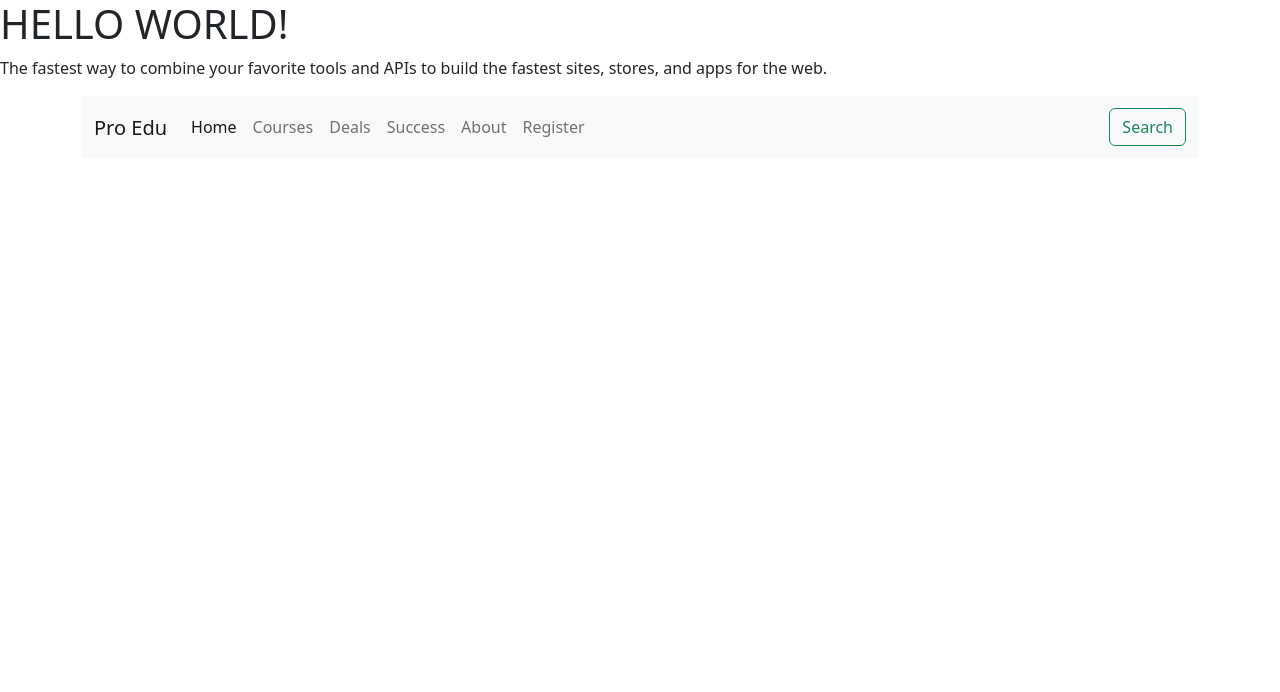
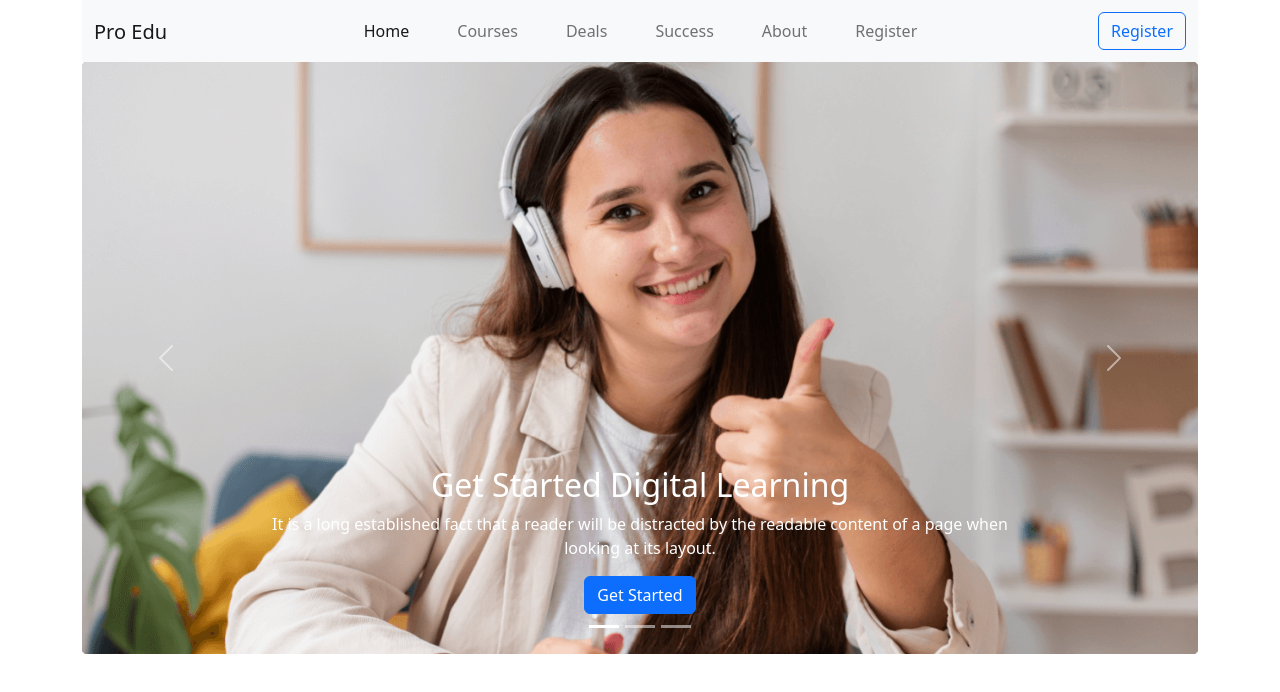
Before and after one commit to sksalleh/edTech, a plain HTML site: page index.html in a window 1280 px wide. Drawn offline with nearby package versions, Linux system fonts and the light colour scheme.

Commit message:
setting up carousel

```diff
--- a/index.html
+++ b/index.html
@@ -8,8 +8,6 @@
     <link href="https://cdn.jsdelivr.net/npm/bootstrap@5.2.0/dist/css/bootstrap.min.css" rel="stylesheet" integrity="sha384-gH2yIJqKdNHPEq0n4Mqa/HGKIhSkIHeL5AyhkYV8i59U5AR6csBvApHHNl/vI1Bx" crossorigin="anonymous">
 </head>
 <body>
-    <h1>HELLO WORLD!</h1>
-	<p>The fastest way to combine your favorite tools and APIs to build the fastest sites, stores, and apps for the web. </p>
     <header class="container">
         <nav class="navbar navbar-expand-lg bg-light">
             <div class="container-fluid">
@@ -17,19 +15,60 @@
                 <button class="navbar-toggler" type="button" data-bs-toggle="collapse" data-bs-target="#navbarNav" aria-controls="navbarNav" aria-expanded="false" aria-label="Toggle navigation">
                     <span class="navbar-toggler-icon"></span>
                 </button>
-                <div class="collapse navbar-collapse text-center" id="navbarNav">
+                <div class="collapse navbar-collapse justify-content-center" id="navbarNav">
                     <ul class="navbar-nav">
-                        <li class="nav-item"><a class="nav-link active" aria-current="page" href="#">Home</a></li>
-                        <li class="nav-item"><a class="nav-link" href="#">Courses</a></li>
-                        <li class="nav-item"><a class="nav-link" href="#">Deals</a></li>
-                        <li class="nav-item"><a class="nav-link" href="#">Success</a></li>
-                        <li class="nav-item"><a class="nav-link" href="#">About</a></li>
-                        <li class="nav-item"><a class="nav-link" href="#">Register</a></li>
+                        <li class="nav-item px-3"><a class="nav-link active" aria-current="page" href="#">Home</a></li>
+                        <li class="nav-item px-3"><a class="nav-link" href="#">Courses</a></li>
+                        <li class="nav-item px-3"><a class="nav-link" href="#">Deals</a></li>
+                        <li class="nav-item px-3"><a class="nav-link" href="#">Success</a></li>
+                        <li class="nav-item px-3"><a class="nav-link" href="#">About</a></li>
+                        <li class="nav-item px-3"><a class="nav-link" href="#">Register</a></li>
                     </ul>
                 </div>
-                <button class="btn btn-outline-success" type="submit">Search</button>
+                <button type="button" class="btn btn-outline-primary">Register</button>
             </div>
         </nav>
+        <div id="carouselExampleCaptions" class="carousel slide" data-bs-ride="false">
+            <div class="carousel-indicators">
+                <button type="button" data-bs-target="#carouselExampleCaptions" data-bs-slide-to="0" class="active" aria-current="true" aria-label="Slide 1"></button>
+                <button type="button" data-bs-target="#carouselExampleCaptions" data-bs-slide-to="1" aria-label="Slide 2"></button>
+                <button type="button" data-bs-target="#carouselExampleCaptions" data-bs-slide-to="2" aria-label="Slide 3"></button>
+            </div>
+            <div class="carousel-inner">
+                <div class="carousel-item active">
+                    <img src="assets/cover/cover-1.png" class="d-block w-100" alt="...">
+                    <div class="carousel-caption d-none d-md-block">
+                        <h2 class="text-capitalize">Get Started Digital Learning</h2>
+                        <p>It is a long established fact that a reader will be distracted by the readable content of a page when looking at its layout.</p>
+                        <button type="button" class="btn btn-primary">Get Started</button>
+                    </div>
+                </div>
+                <div class="carousel-item">
+                    <img src="assets/cover/cover.2.jpg" class="d-block w-100" alt="...">
+                    <div class="carousel-caption d-none d-md-block">
+                        <h2 class="text-capitalize">The definition of education is changing.</h2>
+                        <p>There are many different types of education systems; most are based on age or academic level, but some are based on personal interest or occupation.</p>
+                        <button type="button" class="btn btn-primary">Get Started</button>
+                    </div>
+                </div>
+                <div class="carousel-item">
+                    <img src="assets/cover/cover-3.jpg" class="d-block w-100" alt="...">
+                    <div class="carousel-caption d-none d-md-block">
+                        <h2 class="text-capitalize">Education is a fundamental part of society.</h2>
+                        <p>The ultimate goal of education is to equip people with all the tools they need to make informed decisions and lead fulfilling lives.</p>
+                        <button type="button" class="btn btn-primary">Get Started</button>
+                    </div>
+                </div>
+            </div>
+            <button class="carousel-control-prev" type="button" data-bs-target="#carouselExampleCaptions" data-bs-slide="prev">
+                <span class="carousel-control-prev-icon" aria-hidden="true"></span>
+                <span class="visually-hidden">Previous</span>
+            </button>
+            <button class="carousel-control-next" type="button" data-bs-target="#carouselExampleCaptions" data-bs-slide="next">
+                <span class="carousel-control-next-icon" aria-hidden="true"></span>
+                <span class="visually-hidden">Next</span>
+            </button>
+        </div>
     </header>
 
 
```
Also changed, not shown: assets/cover/cover-3.jpg, assets/cover/cover.2.jpg (added).
